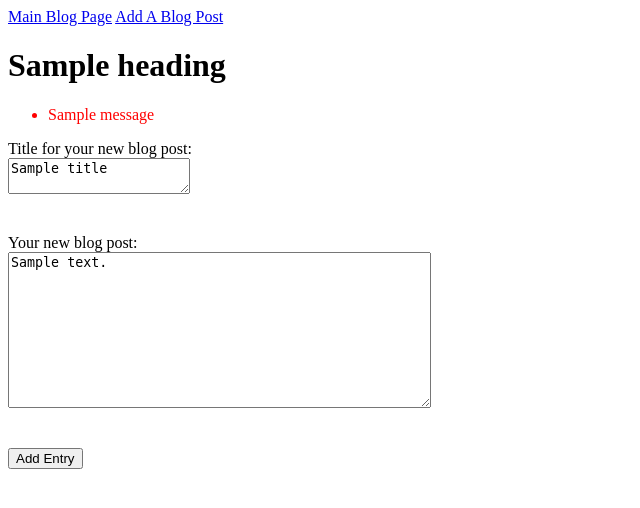
After one commit to mluevano83/blogz, a Flask app: template templates/newpost.html in a window 1280 px wide. The commit adds this page. Shown: the top 508 px of the page, without its empty margins (0-640 px from the left). Run offline with Flask 2, Linux system fonts and the light colour scheme; the template is opened without the code that fills it: most values are stand-ins (such as "Sample title", 1, 10 or a date in 2020); one stand-in notice (Sample message) is shown.

Commit message:
ready for use cases

```diff
--- a/main.py
+++ b/main.py
@@ -1,16 +1,57 @@
-from flask import Flask, request, redirect, render_template
+from flask import Flask, request, redirect, render_template, flash
 from flask_sqlalchemy import SQLAlchemy
 
 app = Flask(__name__)
 app.config['DEBUG'] = True
-app.config['SQLALCHEMY_DATABASE_URI'] = 'mysql+pymysql://build-a-blog:blogpassworde@localhost:8889/build-a-blog'
+app.config['SQLALCHEMY_DATABASE_URI'] = 'mysql+pymysql://build-a-blog:ZAl7jeFRnQTKvAVy@localhost:8889/build-a-blog'
 app.config['SQLALCHEMY_ECHO'] = True
 db = SQLAlchemy(app)
+app.secret_key = 'y337kGcys&zP3B'
 
 class Blog(db.Model):
 
     id = db.Column(db.Integer, primary_key=True)
-    name = db.Column(db.String(120))
+    title = db.Column(db.String(120))
+    body = db.Column(db.String(1000))
 
-    def __init__(self, name):
-        self.name = name
+    def __init__(self, title, body):
+        self.title = title
+        self.body = body
+
+@app.route("/blog", methods=['POST', 'GET'])
+def blog():
+    blogs = Blog.query.all()
+    return render_template("blog.html", heading="This Is Your Blog", blogs=blogs)
+
+@app.route("/blog")
+def post_page():
+        blog = session.query(blog).get(blog.id)
+        return render_template("post.html")
+
+@app.route("/newpost", methods=['POST', 'GET'])
+def newpost():
+    title = ""
+    body = ""
+    if request.method == 'POST':
+        title = request.form['title']
+        body = request.form['body']
+        if not title and not body:
+            flash("Please enter a title for your blog")
+            flash("Please enter a body for your blog")
+            return render_template("newpost.html", heading="New Blog Entry")
+        elif not title:
+            flash("Please enter a title for your blog")
+            return render_template("newpost.html", heading="New Blog Entry", body=body)
+        elif not body:
+            flash("Please enter content for your blog")
+            return render_template("newpost.html", heading="New Blog Entry", title=title)
+        else:
+            new_post = Blog(title, body)
+            db.session.add(new_post)
+            db.session.commit()
+            return redirect('/blog')
+
+    return render_template("newpost.html", heading="New Blog Entry")
+
+if __name__ == '__main__':
+    app.run()
--- a/templates/base.html
+++ b/templates/base.html
@@ -1,12 +1,27 @@
 <!doctype html>
 <html>
     <head>
-        <title>{{title}}</title>
+        <title>Your Blog</title>
+        <style>
+            .error {
+                color: red;
+            }
+        </style>
     </head>
 <body>
-
-    {% block content %}
-    {% endblock %}
-
+    <div>
+        <a href="/blog">Main Blog Page</a>
+        <a href="/newpost">Add A Blog Post</a>
+        <h1>{{heading}}</h1>
+     </div>
+    {% with messages = get_flashed_messages() %}
+    <ul>
+    {% for message in messages %}
+    <li class="error">{{message}}</li>
+    {% endfor %}
+    </ul>
+    {% endwith %}
+{% block content %}
+{% endblock %}
 </body>
 </html>
--- a/templates/main.html
+++ /dev/null
@@ -1,6 +0,0 @@
-{% extends "base.html" %}
-
-{% block content%}
-
-
-{% endblock %}
--- a/templates/new-post.html
+++ /dev/null
@@ -1,6 +0,0 @@
-{% extends "base.html" %}
-
-{% block content%}
-
-
-{% endblock %}
--- /dev/null
+++ b/templates/newpost.html
@@ -0,0 +1,23 @@
+{% extends "base.html" %}
+
+{% block content%}
+<form method='post'>
+    <label>
+        Title for your new blog post:
+        <br>
+        <textarea name="title">{{ title }}</textarea>
+    </label>
+    <br>
+    <br>
+    <br>
+    <label>
+        Your new blog post:
+        <br>
+        <textarea name="body" rows="10" cols="50">{{ body }}</textarea>
+    </label>
+    <br>
+    <br>
+    <br>
+    <input type="submit" value="Add Entry">
+</form>
+{% endblock %}
```
Also changed, not shown: templates/blog.html (added, +15 -0 lines), templates/post.html (+5 -2 lines).
